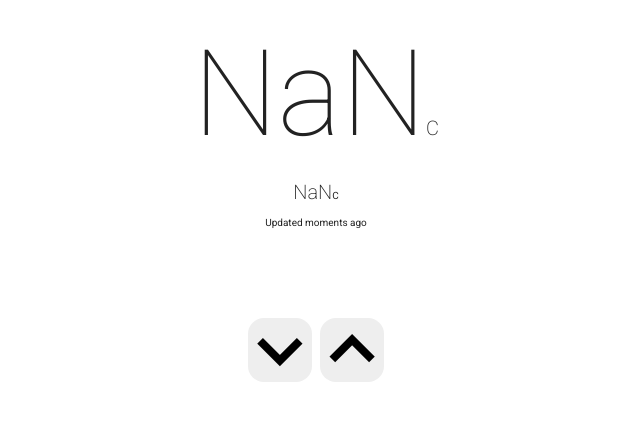
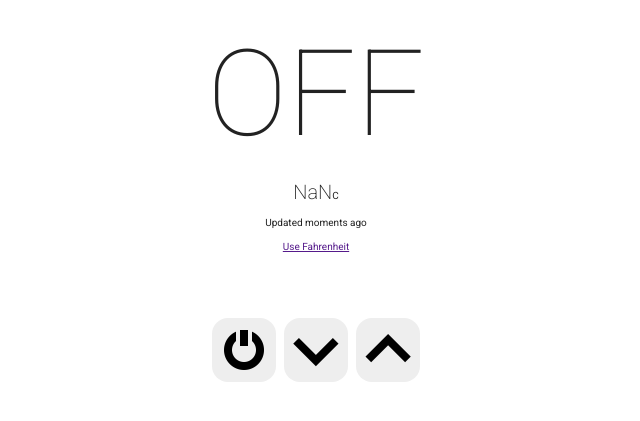
Before and after one commit to joegatling/arduino_thermostat, a PHP site: page / in a window 1280 px wide. Shown: the top 421 px of the page, without its empty margins (324-964 px from the left). Run offline with PHP 8.4, Linux system fonts and the light colour scheme; data that the repository does not hold is empty.

Commit message:
Lots of updates:
- Server now supports F and C
- Thermostat now (sort of) supports F and C
- Fixed issue with async server updates overriding the local set value
- Tested the relay (it works!)

```diff
--- a/Server/css/main.css
+++ b/Server/css/main.css
@@ -119,6 +119,15 @@
     font-weight: 200;
 }
 
+.heaterOff
+{
+	font-size: 120px;
+	margin: 0;
+	padding: 0;
+    text-align: center;
+    font-weight: 100;
+}
+
 .dateInfo
 {
     text-align: center;
@@ -139,7 +148,7 @@
     font-weight: 100;
 }
 
-.currentTimestamp
+.currentTimestamp, .formatToggle
 {
     font-size: 10px;
     font-weight: 400;
@@ -156,7 +165,7 @@
 {
     display: grid;
     grid-gap: 8px;
-    grid-template-columns: 64px 64px;
+    grid-template-columns: 64px 64px 64px;
 
     justify-items: stretch;
     align-items: stretch;
@@ -200,6 +209,13 @@
     background-position: center;
 }
 
+#togglePower
+{
+    background-image: url("../img/controls_power.png");
+    background-size: contain;
+    background-repeat: no-repeat;
+    background-position: center;
+}
 
 #controls a:hover
 {
--- a/Server/get-thermostat-data.php
+++ b/Server/get-thermostat-data.php
@@ -62,7 +62,7 @@
 
 if($privileges->CanReadTarget())
 {
-	$query = "SELECT timestamp, celsius FROM $tableTargetTemperature WHERE thermostat = '$thermostat' ORDER BY timestamp DESC LIMIT 1;";
+	$query = "SELECT timestamp, celsius, power FROM $tableTargetTemperature WHERE thermostat = '$thermostat' ORDER BY timestamp DESC LIMIT 1;";
 
 	if($result = $mysqli->query($query))
 	{
--- a/Server/index.php
+++ b/Server/index.php
@@ -35,12 +35,18 @@
         <div id="container">
 		<div id="infoCard">
             <p id="loading">Loading...</p>
-            <p class="setTemp showAfterLoading"><span id="setTempValue">24</span>C</p>
+            <p class="heaterOff showAfterLoading" id="heaterOff">OFF</p>
+            <p class="setTemp showAfterLoading" id="setTemp"><span id="setTempValue">24</span>C</p>
             <p class="currentTemp showAfterLoading"><span id="currentTempValue">24</span>C</p>
             <p class="currentTimestamp showAfterLoading" id="currentTimestamp">Updated moments ago</p>
+            <p class="formatToggle showAfterLoading" id="temperatureFormat">
+                <a id="celsiusToggle" href="">Use Celsius</a>
+                <a id="fahrenheitToggle" href="">Use Fahrenheit</a>
+            </p>
             <!-- <p class="currentTempAlt showAfterLoading"><span id="currentTempAltValue">75</span>F</p> -->
         </div>
         <div id="controls">
+            <a id="togglePower" class="controlButton" href="#" alt="Power"><span>Power</span></a>
 	        <a id="decreaseTemp" class="controlButton" href="#" alt="Decrease Temperature"><span>-</span></a>
 	        <a id="increaseTemp" class="controlButton" href="#" alt="Increase Temperature"><span>+</span></a>
         </div>
@@ -61,8 +67,23 @@
             {
                 setInterval(UpdateThermostatData, 5000);
 
-                $("#increaseTemp").click(function(e) {e.preventDefault(); IncreaseSetTemperature(); return false; })
-                $("#decreaseTemp").click(function(e) {e.preventDefault(); DecreaseSetTemperature(); return false; })
+                $("#increaseTemp").click(function(e) {e.preventDefault(); IncreaseSetTemperature(); return false; });
+                $("#decreaseTemp").click(function(e) {e.preventDefault(); DecreaseSetTemperature(); return false; });
+                $("#togglePower").click(function(e) {e.preventDefault(); TogglePower(); return false; });
+
+                if(IsTemperatureFarenheit())
+                {
+                    $("#fahrenheitToggle").hide();
+                    $("#celsiusToggle").show();
+                }
+                else
+                {
+                    $("#fahrenheitToggle").show();
+                    $("#celsiusToggle").hide();
+                }
+
+                $("#fahrenheitToggle").click(function(e) {e.preventDefault(); SetTemperatureToFahrenheit(true); return false; });
+                $("#celsiusToggle").click(function(e) {e.preventDefault(); SetTemperatureToFahrenheit(false); return false; });
 			});
         </script>
 
--- a/Server/js/main.js
+++ b/Server/js/main.js
@@ -1,8 +1,10 @@
-var thermostat = "default";
+var thermostat = "beachwood";
 var currentTemperatureCelsius = 24.0;
 var targetTemperatureCelsius = 24.0;
 var lastCurrentTemperatureTimestamp = 0;
 var lastTargetTemperatureTimestamp = 0;
+
+var isThermostatOn = true;
 
 var maxTargetTemperature = 28.0;
 var minTargetTemperature = 18.0;
@@ -14,12 +16,13 @@
 
 function UpdateThermostatData()
 {
+	if(currentTemperatureSendTimer == null)
+	{
 		$('#loadingInicator').show();
 		//$('#infoContainer').load('get-reading.php');
 
 		$.getJSON('get-thermostat-data.php', {key: apiKey}, function(jsonData)
 		{
-		//readingData = jsonData.data;
 
 			if(currentTemperatureSendTimer == null)
 			{
@@ -33,29 +36,88 @@
 
 			targetTemperatureCelsius = parseFloat(jsonData.target.celsius);
 			lastTargetTemperatureTimestamp = jsonData.target.timestamp;
-
-		$("#currentTempValue").text(Math.round(Number(currentTemperatureCelsius)));
-		$("#setTempValue").text(Math.round(Number(targetTemperatureCelsius)));
-		$("#currentTimestamp").text(lastCurrentTemperatureTimestamp);
+			isThermostatOn = jsonData.target.power > 0;
 
 			$("#loading").hide();
 			$(".showAfterLoading").show();
+
+
+			UpdateTargetTemperatureText();
+			UpdateCurrentTemperatureText();
+
+			$("#currentTimestamp").text(lastCurrentTemperatureTimestamp);
 		});
+	}
+}
+
+function UpdateTargetTemperatureText()
+{
+	if(IsTemperatureFarenheit())
+	{
+		$("#setTempValue").text(Math.round(CelsiusToFahrenheit(Number(targetTemperatureCelsius))));
+	}
+	else
+	{
+		$("#setTempValue").text(Math.round(Number(targetTemperatureCelsius)));
+	}
+}
+
+function UpdateCurrentTemperatureText()
+{
+	if(IsTemperatureFarenheit())
+	{
+		$("#currentTempValue").text(Math.round(CelsiusToFahrenheit(Number(currentTemperatureCelsius))));
+	}
+	else
+	{
+		$("#currentTempValue").text(Math.round(Number(currentTemperatureCelsius)));
+	}
+
+	if(isThermostatOn == true)
+	{
+		$("#setTemp").show();
+		$("#heaterOff").hide();
+	}
+	else
+	{
+		$("#setTemp").hide();
+		$("#heaterOff").show();
+	}
 }
 
 function SendTargetTemperatureToServer()
 {
-	$.get('set-target-temperature.php', {c:targetTemperatureCelsius, key:apiKey}, function(result)
+	$.get('set-target-temperature.php', {c:targetTemperatureCelsius, key:apiKey, thermostat:thermostat, power:(isThermostatOn ? 1 : 0)}, function(result)
 	{
 		currentTemperatureSendTimer = null;
 	});
 
 }
 
+function CelsiusToFahrenheit(celsius)
+{
+	return celsius * 9/5 + 32;
+}
+
+function FahrenheitToCelsius(fahrenheit)
+{
+	return (fahrenheit - 32) * 5/9;
+}
+
+
 function IncreaseSetTemperature()
 {
-	targetTemperatureCelsius = Math.round(Math.min(targetTemperatureCelsius + 1.0, maxTargetTemperature));
-	$("#setTempValue").text(targetTemperatureCelsius);
+	var newTemp = targetTemperatureCelsius + 1;
+
+	if(IsTemperatureFarenheit())
+	{
+		var f = CelsiusToFahrenheit(targetTemperatureCelsius);
+		newTemp = FahrenheitToCelsius(f + 1);
+	}
+
+	targetTemperatureCelsius = Math.round(Math.min(newTemp, maxTargetTemperature));
+
+	UpdateTargetTemperatureText();
 
 	if(currentTemperatureSendTimer != null)
 	{
@@ -67,8 +129,17 @@
 
 function DecreaseSetTemperature()
 {
-	targetTemperatureCelsius = Math.round(Math.max(targetTemperatureCelsius - 1.0, minTargetTemperature));
-	$("#setTempValue").text(targetTemperatureCelsius);
+	var newTemp = targetTemperatureCelsius - 1;
+
+	if(IsTemperatureFarenheit())
+	{
+		var f = CelsiusToFahrenheit(targetTemperatureCelsius);
+		newTemp = FahrenheitToCelsius(f - 1);
+	}
+
+	targetTemperatureCelsius = Math.round(Math.min(newTemp, maxTargetTemperature));
+
+	UpdateTargetTemperatureText();
 
 	if(currentTemperatureSendTimer != null)
 	{
@@ -77,3 +148,58 @@
 
 	currentTemperatureSendTimer = setTimeout(function() { SendTargetTemperatureToServer(); currentTemperatureSendTimer = null;}, temperatureSendTimeout);
 }
+
+function TogglePower()
+{
+	isThermostatOn = !isThermostatOn;
+	console.log("Toggling power: " + isThermostatOn);
+
+	UpdateCurrentTemperatureText();
+
+	if(currentTemperatureSendTimer != null)
+	{
+		clearTimeout(currentTemperatureSendTimer);
+	}
+
+	currentTemperatureSendTimer = setTimeout(function() { SendTargetTemperatureToServer(); currentTemperatureSendTimer = null;}, temperatureSendTimeout);
+}
+
+function SetTemperatureToFahrenheit(isFahrenheit)
+{
+	document.cookie = "fahrenheit=" + (isFahrenheit ? 1 : 0);
+
+	UpdateTargetTemperatureText();
+	UpdateCurrentTemperatureText();
+
+	if(isFahrenheit)
+	{
+		$("#fahrenheitToggle").hide();
+		$("#celsiusToggle").show();
+	}
+	else
+	{
+		$("#fahrenheitToggle").show();
+		$("#celsiusToggle").hide();
+	}
+
+}
+
+function IsTemperatureFarenheit()
+{
+	var allCookies = document.cookie;
+
+	cookieArray = allCookies.split(';');
+
+	// Now take key value pair out of this array
+	for(var i=0; i<cookieArray.length; i++) {
+	   name = cookieArray[i].split('=')[0];
+	   value = cookieArray[i].split('=')[1];
+
+	   if(name == "fahrenheit")
+	   {
+		   return Number(value) == 1;
+	   }
+	}
+
+	return false;
+}
--- a/Server/set-current-temperature.php
+++ b/Server/set-current-temperature.php
@@ -41,6 +41,8 @@
 	$thermostat = $_GET['thermostat'];
 }
 
+
+
 if($result == "OK")
 {
 	$thermostatInfo = GetThermostatInfo($thermostat);
```
Also changed, not shown: Server/set-target-temperature.php (+8 -1 lines), Design/Default copy.png (added), Design/Default.png (added), Design/Off.png (added), Design/On.png (added), Design/Set.png (added), Design/TemperatureDisplay.png (added), Server/img/controls_power.png (added), 3 other files. Lines whose indentation alone changed are shown as unchanged.
